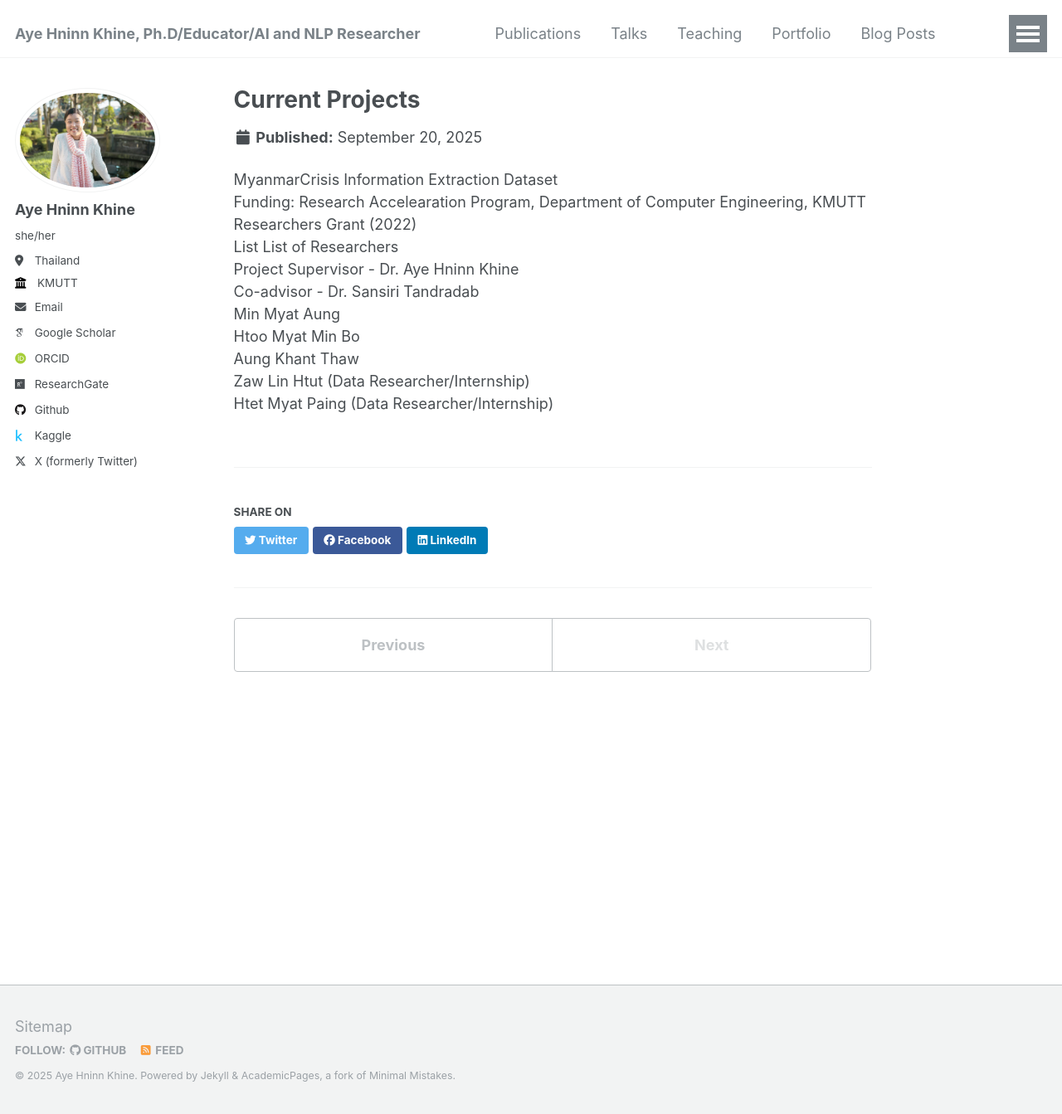
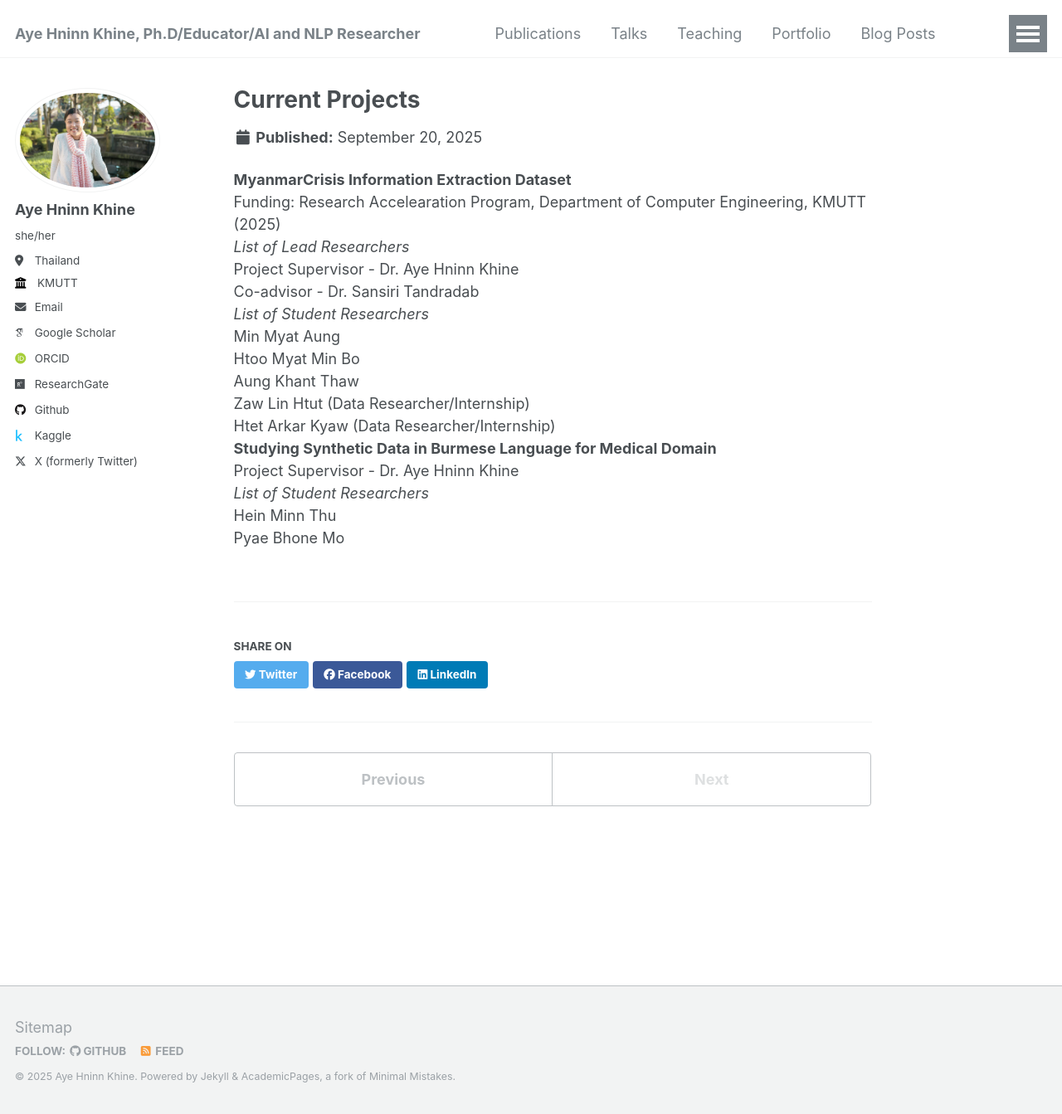
Before and after one commit to ayehninnkhine/ayehninnkhine.github.io, a Jekyll site: the page built from _portfolio/portfolio-3.html, in a window 1280 px wide and 1343 px high. Shown: the whole window at 83% size. Built offline with Jekyll 4.4.1, drawn with Linux system fonts in a browser that asks for light colours; some web fonts are replaced.

Commit message:
Update portfolio-3.html

```diff
--- a/_portfolio/portfolio-3.html
+++ b/_portfolio/portfolio-3.html
@@ -3,11 +3,20 @@ title: "Current Projects"
 collection: portfolio
 ---
 
-<b></b>MyanmarCrisis Information Extraction Dataset</b><br> Funding: Research Accelearation Program, Department of Computer Engineering, KMUTT<br>Researchers Grant (2022)<br> List </i>List of Researchers</i> <br>
+<b>MyanmarCrisis Information Extraction Dataset</b><br> Funding: Research Accelearation Program, Department of Computer Engineering, KMUTT (2025)<br>
+<i>List of Lead Researchers</i> <br>
 Project Supervisor - Dr. Aye Hninn Khine <br>
 Co-advisor - Dr. Sansiri Tandradab <br>
+
+<i>List of Student Researchers</i> <br>
 Min Myat Aung <br>
 Htoo Myat Min Bo <br>
 Aung Khant Thaw <br>
 Zaw Lin Htut (Data Researcher/Internship) <br>
-Htet Myat Paing (Data Researcher/Internship) <br>
+Htet Arkar Kyaw (Data Researcher/Internship) <br>
+
+<b>Studying Synthetic Data in Burmese Language for Medical Domain</b><br>
+Project Supervisor - Dr. Aye Hninn Khine <br>
+<i>List of Student Researchers</i> <br>
+Hein Minn Thu <br>
+Pyae Bhone Mo <br>
```
